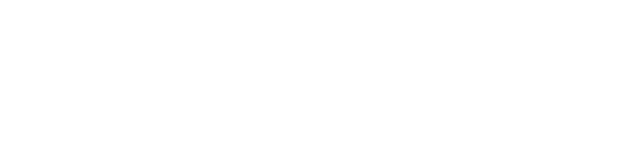
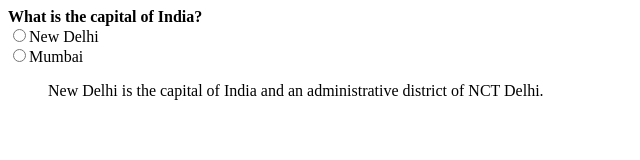
Before and after one commit to acciojob/trivia-manas887, a website: page main.html in a window 1280 px wide. Shown: the whole page, without its empty margins (0-640 px from the left). Drawn offline with Linux system fonts and the light colour scheme.

Commit message:
Update main.html

```diff
--- a/main.html
+++ b/main.html
@@ -8,6 +8,20 @@
 
 <body>
 	<!-- the entire body must be written by student -->
+	<strong>What is the capital of India?</strong></br>
+
+	<div>
+		<input type="radio" name="city">New Delhi
+	</div>
+
+	<div>
+		<input type="radio" name="city">Mumbai
+	</div>
+
+	<blockquote id="name" cite="https://en.wikipedia.org/wiki/New_Delhi">
+		New Delhi is the capital of India and an administrative district of NCT Delhi.
+	</blockquote>
+
     <script type="text/javascript" src="./script.js">
 </script>
 
```
